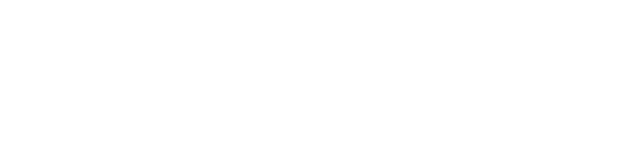
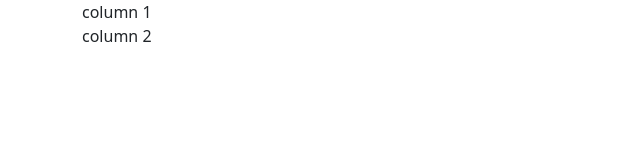
Before and after one commit to Nobert-Muma/TaskManager, a plain HTML site: page index.html in a window 1280 px wide. Shown: the whole page, without its empty margins (0-640 px from the left). Drawn offline with nearby package versions, Linux system fonts and the light colour scheme.

Commit message:
created a grid structure using bootstrap

```diff
--- a/index.html
+++ b/index.html
@@ -7,6 +7,17 @@
     <title>Document</title>
 </head>
 <body>
+    <div class="container">
+        <div class="row">
+            <div class="col-6">column 1</div>
+        </div>
+        <div class="row">
+            <div class="col-6">column 2</div>
+        </div>
+        <div class="row">
+
+        </div>
+    </div>
     <script src="https://cdn.jsdelivr.net/npm/bootstrap@5.3.3/dist/js/bootstrap.bundle.min.js" integrity="sha384-YvpcrYf0tY3lHB60NNkmXc5s9fDVZLESaAA55NDzOxhy9GkcIdslK1eN7N6jIeHz" crossorigin="anonymous"></script>
 </body>
 </html>
```
